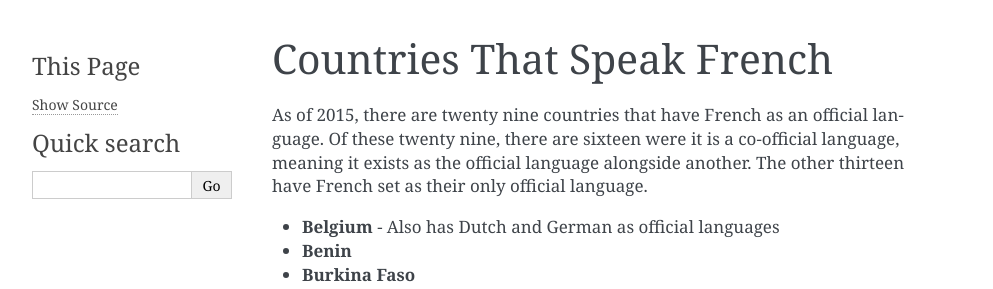
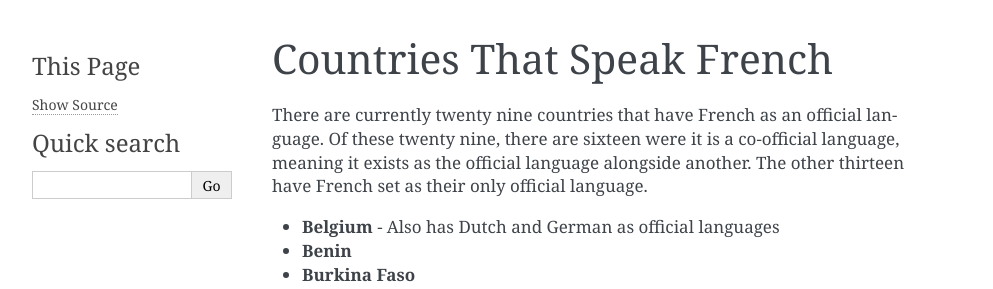
Before and after one commit to brownk96/french_101, a Sphinx documentation site: the page built from source/french_speaking_countries.rst, in a window 1280 px wide. Shown: the top 289 px of the page, without its empty margins (148-1141 px from the left). Built offline with Sphinx 7.4.7, drawn with Linux system fonts in a browser that asks for light colours.

Commit message:
Changed some wording

```diff
--- a/source/french_speaking_countries.rst
+++ b/source/french_speaking_countries.rst
@@ -1,7 +1,7 @@
 Countries That Speak French
 ============================
 
-As of 2015, there are twenty nine countries that have French as an official language. Of these twenty nine,
+There are currently twenty nine countries that have French as an official language. Of these twenty nine,
 there are sixteen were it is a co-official language, meaning it exists as the official language alongside another.
 The other thirteen have French set as their only official language.
 
```
